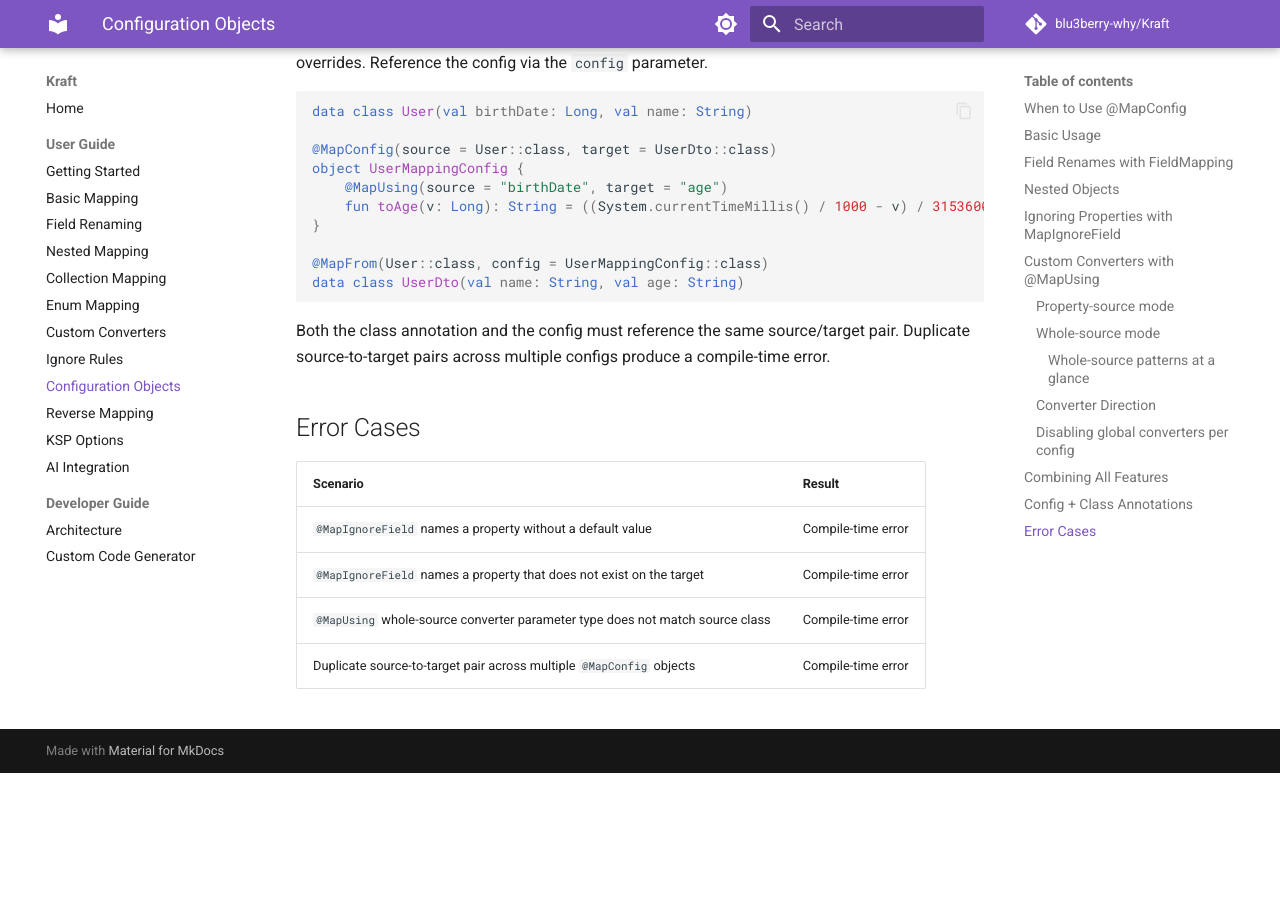
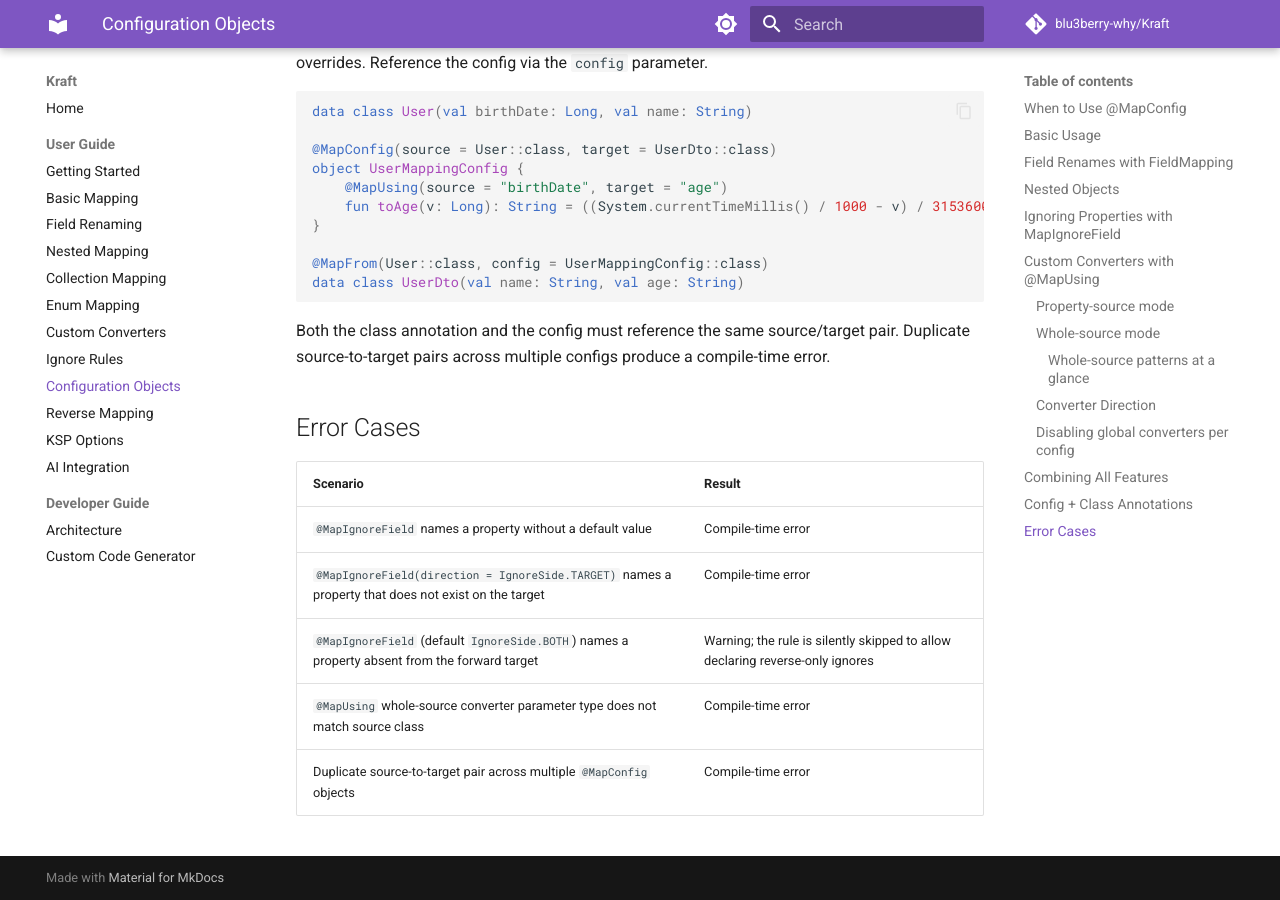
Before and after one commit to blu3berry-why/Kraft, an MkDocs documentation site: the page built from docs/user-guide/configuration-objects.md, in a window 1280 px wide and 900 px high, scrolled down 6125 px. Built offline with MkDocs 1.6.1 and Material for MkDocs 9.7.7, drawn with Linux system fonts in a browser that asks for light colours; comment, search, counter and statistics services are not loaded; before the commit the page ends 6898 px from its top, so only the background shows below that.

Commit message:
docs: correct factual errors found in audit
- basic-mapping.md: @MapIgnore property must declare a default value
  ('= null' for nullables); 'or be nullable' alone is incorrect — a
  nullable without an explicit default still fails compilation
  (covered by MapIgnoreNullableNoDefaultTest).
- custom-converters.md: fix broken anchor 'ksp-options.md#kraft-moduleid'
  → '#kraftmoduleid'. mkdocs-material strips dots without injecting
  hyphens.
- configuration-objects.md: split the 'unknown property' row into the
  IgnoreSide.TARGET case (compile-time error) and the IgnoreSide.BOTH
  case (warning, silently skipped to support reverse-only ignores).
- ai-integration.md: surface @MapNested as deprecated in the imports
  reference so it doesn't contradict the Anti-Patterns section.

```diff
--- a/docs/user-guide/configuration-objects.md
+++ b/docs/user-guide/configuration-objects.md
@@ -287,6 +287,7 @@ Both the class annotation and the config must reference the same source/target p
 | Scenario | Result |
 |----------|--------|
 | `@MapIgnoreField` names a property without a default value | Compile-time error |
-| `@MapIgnoreField` names a property that does not exist on the target | Compile-time error |
+| `@MapIgnoreField(direction = IgnoreSide.TARGET)` names a property that does not exist on the target | Compile-time error |
+| `@MapIgnoreField` (default `IgnoreSide.BOTH`) names a property absent from the forward target | Warning; the rule is silently skipped to allow declaring reverse-only ignores |
 | `@MapUsing` whole-source converter parameter type does not match source class | Compile-time error |
 | Duplicate source-to-target pair across multiple `@MapConfig` objects | Compile-time error |
```
Also changed, not shown: docs/user-guide/ai-integration.md (+1 -1 lines), docs/user-guide/basic-mapping.md (+1 -1 lines), docs/user-guide/custom-converters.md (+1 -1 lines).
